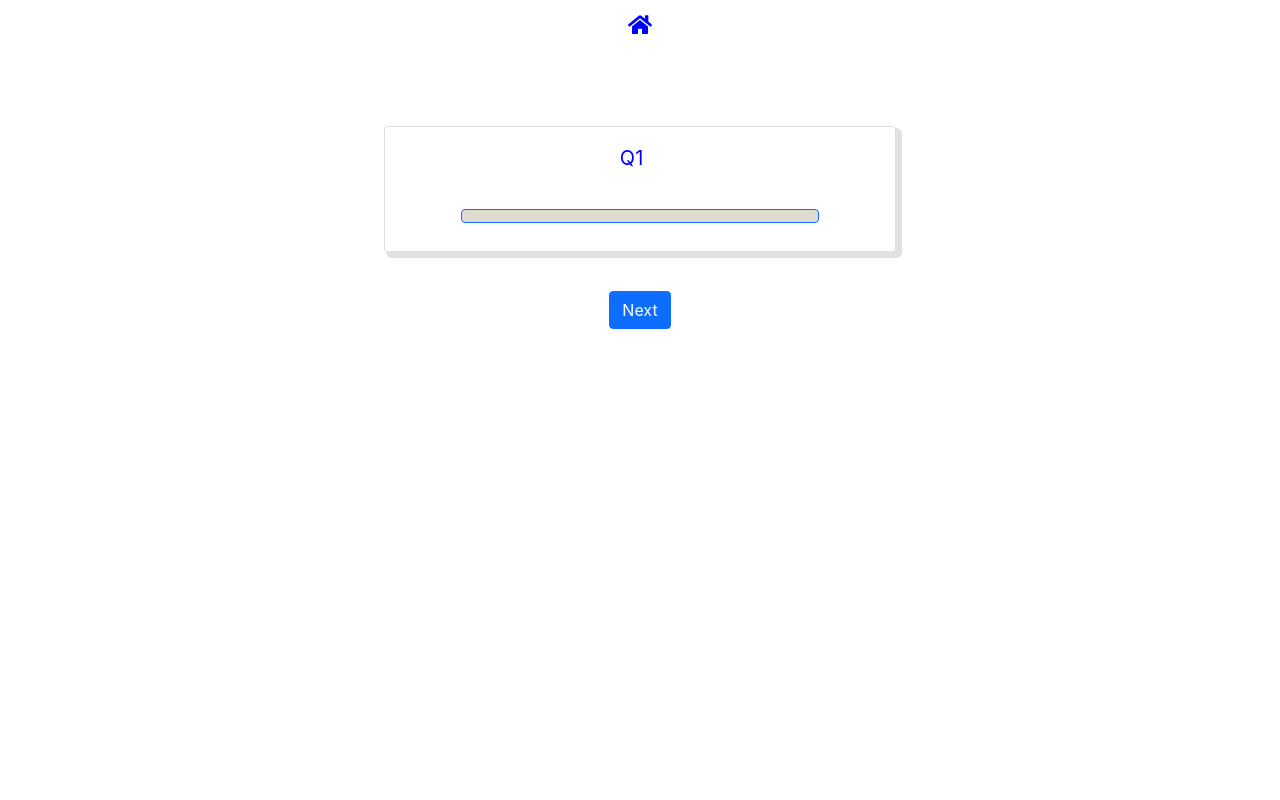
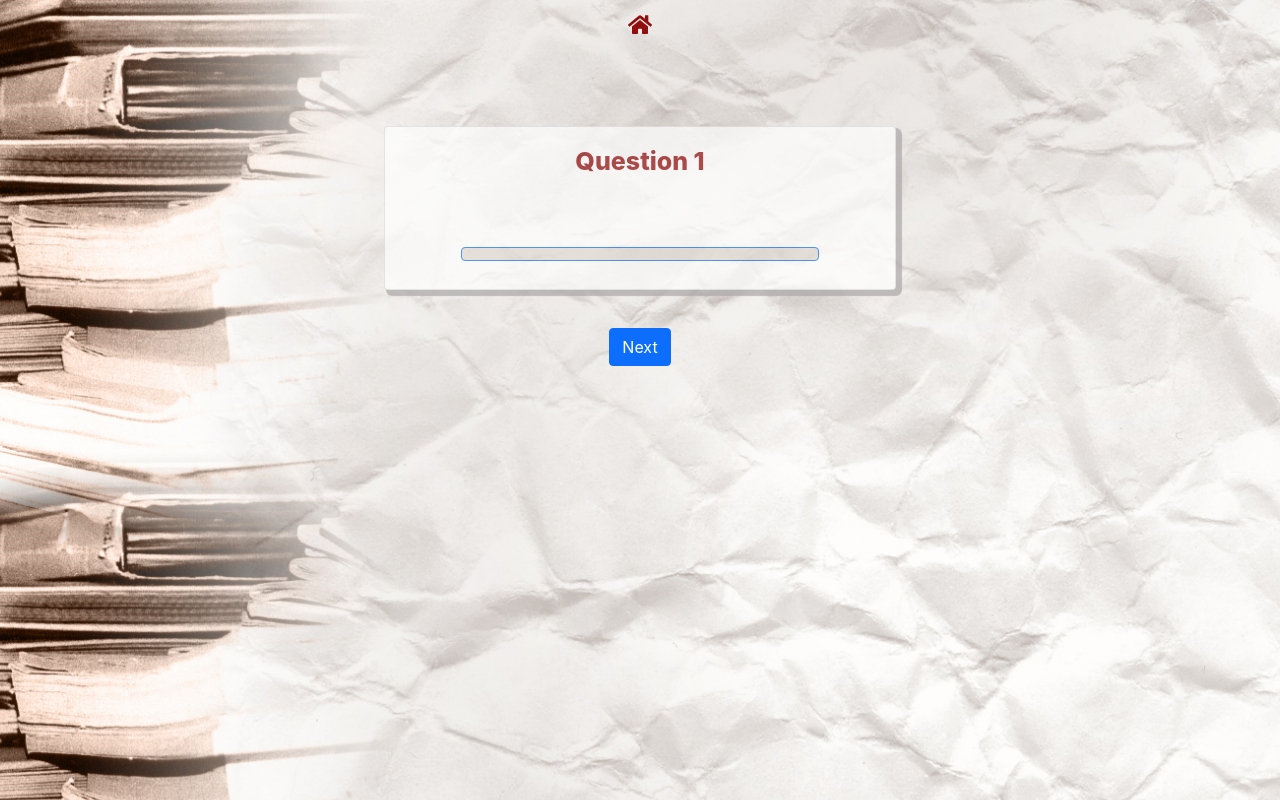
Before and after one commit to Maddy-176/quiz, a React (Create React App) app: page /questions in a window 1280 px wide. Built offline with nearby package versions, Linux system fonts and the light colour scheme.

Commit message:
background image

```diff
--- a/src/App.css
+++ b/src/App.css
@@ -7,6 +7,12 @@
   pointer-events: none;
 }
 
+body{
+  background-image: url("./assets/Quiz-app.jpg") ;
+  background-size: cover;
+  width: 100%;
+  height: 100%;
+}
 @media (prefers-reduced-motion: no-preference) {
   .App-logo {
     animation: App-logo-spin infinite 20s linear;
--- a/src/components/Questions.jsx
+++ b/src/components/Questions.jsx
@@ -126,7 +126,8 @@ function Questions() {
       <div className="ques-container">
       <div className='card' style={{width:"40%"}}>
           <div className='card-body'>
-              <div className="question">Q{index+1} &nbsp;&nbsp;{decode(question?.question)}</div>
+            <div className="ques-header">Question&nbsp;{index+1}</div>
+              <div className="question"> &nbsp;&nbsp;{decode(question?.question)}</div>
               {options?.map((option,index)=>{
                   return(
                     <button className={`option btn btn-primary ${optionClasses(option)}`} index={index}
--- a/src/components/landingpage.jsx
+++ b/src/components/landingpage.jsx
@@ -91,6 +91,7 @@ function Landingpage() {
       <div className='landing-page'>
       <p className='app-title'>Welcome to Quiz App</p>
       {!loading?( <div>
+          <div className='user-input'>
       <h3>Select Category</h3>
       <select value={selectQuesCategory} onChange={(e)=>handleQuestionCategoryChange(e)}>
           <option defaultValue>All</option>
@@ -100,15 +101,16 @@ function Landingpage() {
           </option>
       ))}
       </select>
-
-
+      </div>
+    <div  className='user-Input'>
       <h3>Select Question type</h3>
       <select value={questionType} onChange={(e)=>handQuestionType(e)}>
             <option value="" key="type-all">All</option>
             <option value="multiple" key="type-1">Multiple Choice</option>
             <option value="boolean" key="type-2">True/False</option>
             </select>
-
+            </div>
+            <div className='user-input'>
             <h3>Select Difficulty level</h3>
             <select value={difficultyLvl} onChange={(e)=>handQuestionLvlDifficulty(e)}>
             <option value="" key="type-all">All</option>
@@ -116,8 +118,11 @@ function Landingpage() {
             <option value="medium" key="d-2">Medium</option>
             <option value="difficult" key="d-3">Difficult</option>
             </select>
+            </div>
+            <div  className='user-input'>
             <h3>Select Number of Questions</h3>
             <input onChange={(e)=>handNumberOfQues(e)} value={numberOfQues} type="number" style={{marginBottom:"3%"}} placeholder="Default 5"/>
+            </div>
           {/* {console.log(quizCategories)} */}
 
           <div>
@@ -129,7 +134,6 @@ function Landingpage() {
     </div>
     </div>):"Loading..."}
       </div>
-
   </div>;
 }
 
--- a/src/styles/landingpage.css
+++ b/src/styles/landingpage.css
@@ -1,11 +1,27 @@
+
 .landing-page{
     font-family: 'Times New Roman', Times, serif;
-    font-size: medium;
+    font-size: 25px;
     text-align: center;
+
+    text-shadow: white 0px 0px 2px;
+    color: #800000;
+    margin-top: 1%;
+}
+select,input{
+    width:21%;
+    font-size:medium;
+    height:30px;
+    margin:-1%
 }
 
 .app-title{
     font-weight: 700;
     font-size: xxx-large;
-    color: blue;
+    color: #800000;
 }
+
+.user-input{
+    margin: -1%;
+    padding: 2%;
+}
--- a/src/styles/questions.css
+++ b/src/styles/questions.css
@@ -6,24 +6,32 @@
     margin-top: 7%;
 }
 
+.ques-header{
+    font-size: 25px;
+    font-weight: 800;
+    color:#920d0d;
+
+}
+
 .card{
-    box-shadow: 4px 4px 1px 2px #e2e0e0;
-
+    box-shadow: 4px 4px 1px 2px #aaa7a7;
+    background-color: none;
+    opacity: 0.7;
 }
 .option{
     margin: 2.5%;
     width:75%;
     background-color: rgba(224, 218, 211, 0.979);
-    color:blue;
+    color:#920d0d;
     font-size:16px;
-    font-weight:500
+    font-weight:600
 }
 
 .question{
     font-size: 20px;
     font-weight: 00;
     margin-bottom: 5%;
-    color:blue;
+    color:#920d0d;
 
 }
 
@@ -51,12 +59,12 @@
 }
 
 .home>svg{
-    color:blue
+    color:#920d0d
 }
 
 .disabled{
     background-color: rgba(224, 218, 211, 0.979) !important;
-    color:blue !important;
+    color:#920d0d !important;
     font-weight: 500;
 }
 
--- a/src/styles/result.css
+++ b/src/styles/result.css
@@ -2,5 +2,5 @@
    margin-top: 10%;
    font-size: xx-large;
    font-weight: 600;
-   color:blue
+   color:#800000
 }
```
Also changed, not shown: src/assets/Quiz-app.jpg (added).
